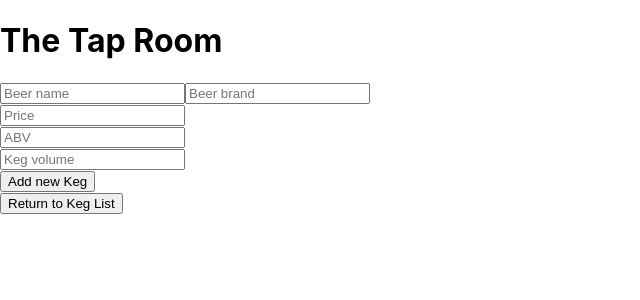
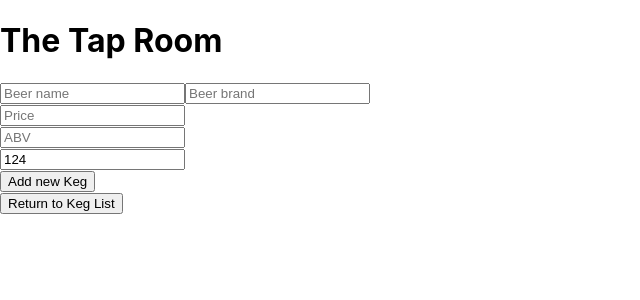
Before and after one commit to TonyBoy56/tap-room2, a React (Create React App) app: page / in a window 1280 px wide. Both pictures are taken after a click on the button "Add Keg". Shown: the top 300 px of the page, without its empty margins (0-640 px from the left). Built offline with nearby package versions, Linux system fonts and the light colour scheme.

Commit message:
give the keg on a new form submission a starting quantity of 124 pints.

```diff
--- a/src/components/Keg.js
+++ b/src/components/Keg.js
@@ -8,7 +8,7 @@ function Keg(props) {
         <h3>{props.name} - {props.brand}</h3>
         <h5>{props.price}</h5>
         <h5>{props.abv}</h5>
-        <h5>{props.quantity} pints</h5>
+        <h5>{props.quantity} pints in the Keg.</h5>
         <hr/>
       </div>
     </React.Fragment>
--- a/src/components/NewKegForm.js
+++ b/src/components/NewKegForm.js
@@ -43,7 +43,8 @@ function NewKegForm(props) {
         <input
           type = 'text'
           name = 'quantity'
-          placeholder = 'Keg volume' />
+          placeholder = 'Keg volume'
+          value = "124" />
           <br></br>
         <button type = 'submit'>Add new Keg</button>
       </form>
```
